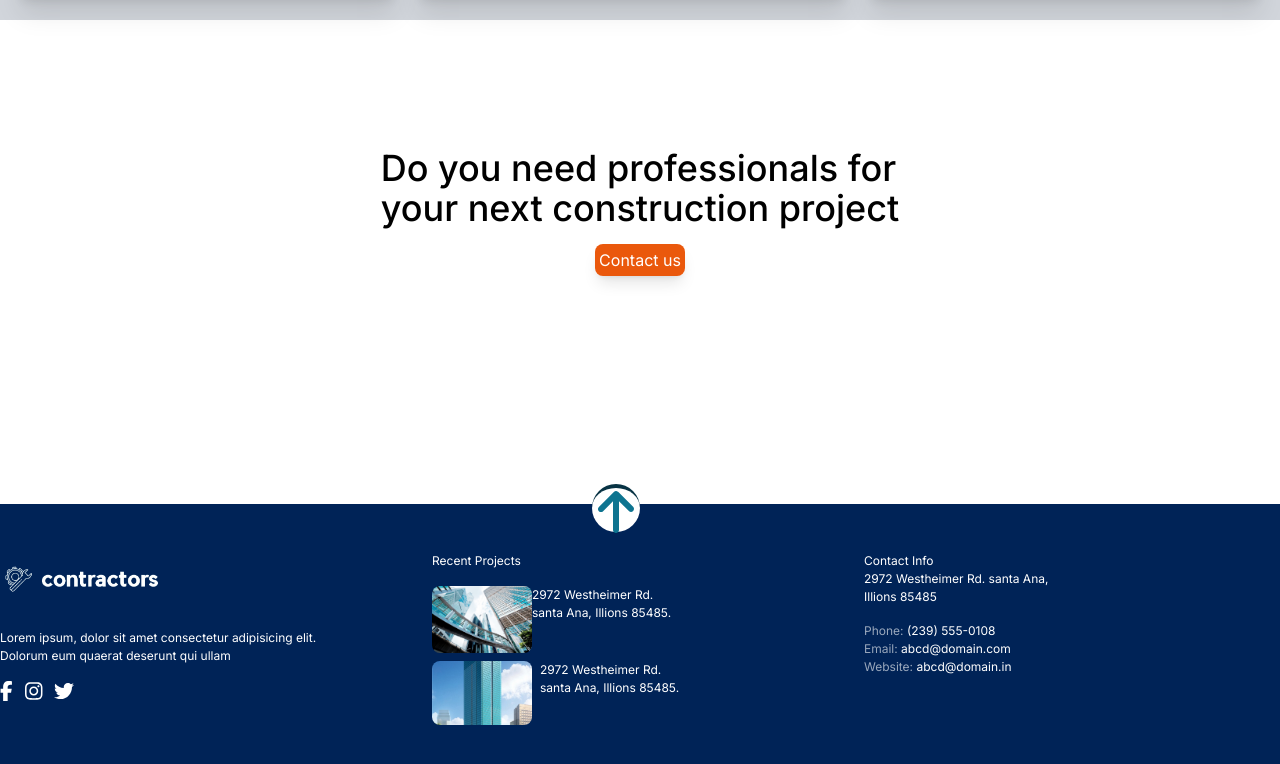
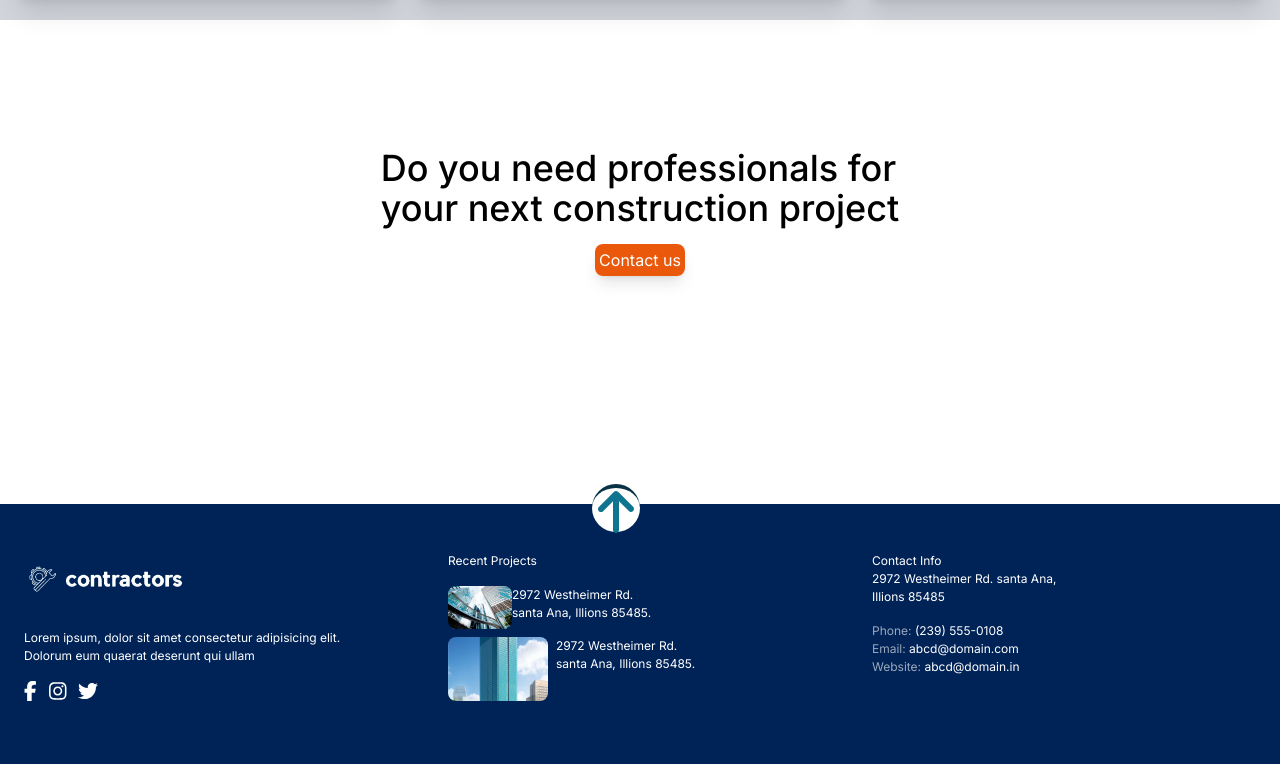
Before and after one commit to Abelakmal/pwd-companyProfile, a Next.js app: page / in a window 1280 px wide. Shown: the part 3663-4427 px from the top of the page. Built offline with nearby package versions, Linux system fonts and the light colour scheme.

Commit message:
fix optimization

```diff
--- a/app/components/Footer.js
+++ b/app/components/Footer.js
@@ -10,12 +10,12 @@ const Footer = () => {
   return (
     <footer className=" text-white lg:h-96 max-md:h-full flex items-center  mt-20 relative scroll-smooth">
       <Link href={'#up'}>
-        <button className="bg-white rounded-full h-12 w-12 absolute top-0 border-t-4 border-cyan-950  right-1/2 mb-4" aria-label='up'>
+        <button className="bg-white rounded-full h-12 w-12 absolute top-0 border-t-4 border-cyan-950  right-1/2 mb-4" aria-label="up">
           <FontAwesomeIcon icon={faArrowUp} className="h-12 w-12  text-cyan-700" />
         </button>
       </Link>
-      <section className="flex max-md:flex-col max-md:items-center justify-around max-md:justify-evenly max-md:py-4 gap-4 w-full h-full mt-10 pt-12 bg-[hsl(216,100%,17%)] text-[12px] max-md:px-3">
-        <div className='w-full'>
+      <section className="flex max-md:flex-col max-md:items-center  max-md:justify-evenly max-md:py-4 gap-4 w-full h-full mt-10 pt-12 bg-[hsl(216,100%,17%)] text-[12px] max-md:px-3">
+        <div className="w-full lg:ml-6">
           <div className="lg:mb-4 lg:ml-[-20px] lg:mt-[-20px] ">
             <Image src="/logo.png" alt="logo perusahan" width={200} height={100} quality={100} />
           </div>
@@ -35,10 +35,10 @@ const Footer = () => {
             </li>
           </ul>
         </div>
-        <div className='w-full'>
+        <div className="w-full">
           <h1 className="mb-4">Recent Projects</h1>
           <div className="flex my-2">
-            <Image src="/hero.jpg" width={100} height={100} alt="gambar gedung" className="rounded-lg max-md:mr-2 max-md:h-16 max-md:w-16" />
+            <Image src="/hero.jpg" width={64} height={64} alt="gambar gedung" className="rounded-lg max-md:mr-2 max-md:h-16 max-md:w-16" />
             <p>
               2972 Westheimer Rd. <br /> santa Ana, Illions 85485.
             </p>
@@ -50,7 +50,7 @@ const Footer = () => {
             </p>
           </div>
         </div>
-        <div className='w-full'>
+        <div className="w-full">
           <h1>Contact Info</h1>
           <p className="mb-4">
             2972 Westheimer Rd. santa Ana, <br /> Illions 85485
```
